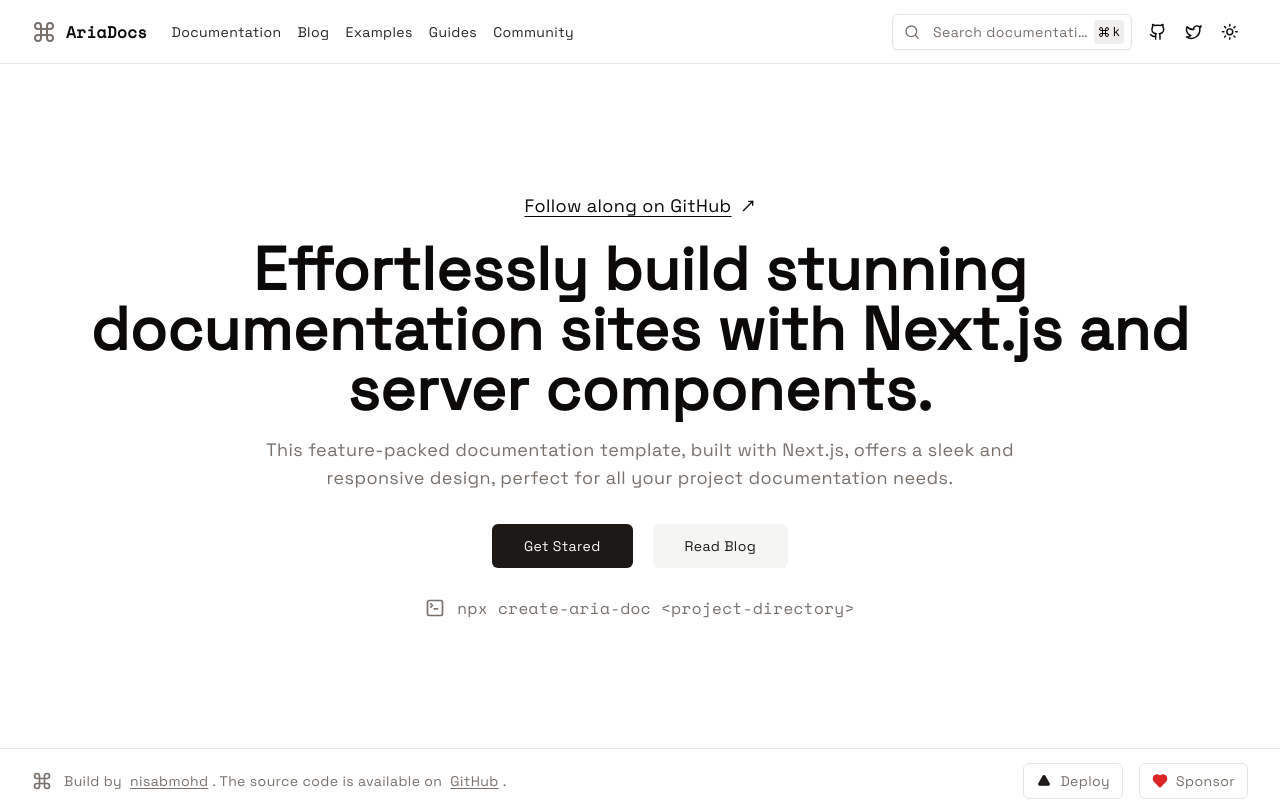
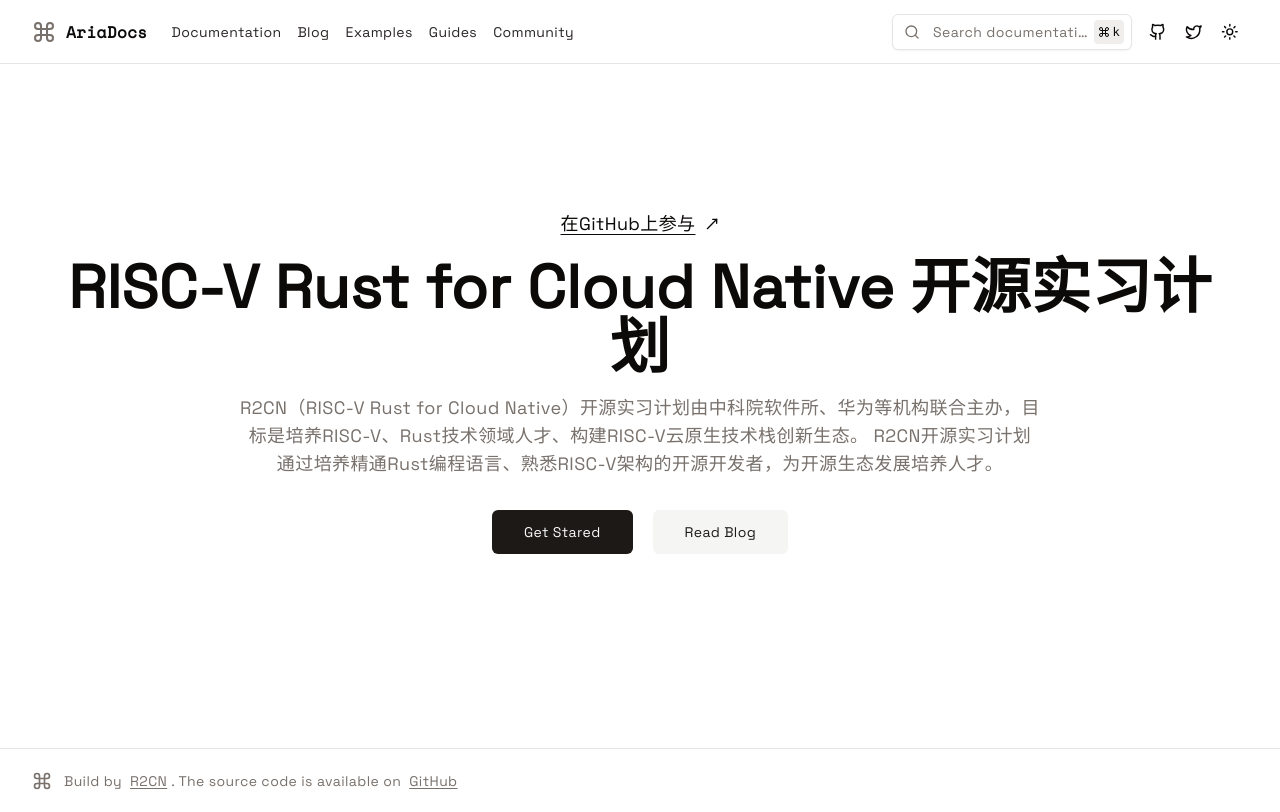
Before and after one commit to r2cn-dev/website, a Next.js app: page / in a window 1280 px wide. Built offline with nearby package versions, Linux system fonts and the light colour scheme.

Commit message:
Update docs

```diff
--- a/app/page.tsx
+++ b/app/page.tsx
@@ -1,27 +1,25 @@
 import { buttonVariants } from "@/components/ui/button";
 import { page_routes } from "@/lib/routes-config";
-import { MoveUpRightIcon, TerminalSquareIcon } from "lucide-react";
+import { MoveUpRightIcon } from "lucide-react";
 import Link from "next/link";
 
 export default function Home() {
   return (
     <div className="flex sm:min-h-[85.5vh] min-h-[85vh] flex-col items-center justify-center text-center px-2 sm:py-8 py-12">
       <Link
-        href="https://github.com/nisabmohd/Aria-Docs"
+        href="https://github.com/r2cn-dev"
         target="_blank"
         className="mb-5 sm:text-lg flex items-center gap-2 underline underline-offset-4 sm:-mt-12"
       >
-        Follow along on GitHub{" "}
+        在GitHub上参与{" "}
         <MoveUpRightIcon className="w-4 h-4 font-extrabold" />
       </Link>
       <h1 className="text-3xl font-bold mb-4 sm:text-6xl">
-        Effortlessly build stunning documentation sites with Next.js and server
-        components.
+        RISC-V Rust for Cloud Native 开源实习计划
       </h1>
       <p className="mb-8 sm:text-lg max-w-[800px] text-muted-foreground">
-        This feature-packed documentation template, built with Next.js, offers a
-        sleek and responsive design, perfect for all your project documentation
-        needs.
+        R2CN（RISC-V Rust for Cloud Native）开源实习计划由中科院软件所、华为等机构联合主办，目标是培养RISC-V、Rust技术领域人才、构建RISC-V云原生技术栈创新生态。
+        R2CN开源实习计划通过培养精通Rust编程语言、熟悉RISC-V架构的开源开发者，为开源生态发展培养人才。
       </p>
       <div className="flex flex-row items-center gap-5">
         <Link
@@ -41,10 +39,6 @@
           Read Blog
         </Link>
       </div>
-      <span className="flex flex-row items-start sm:gap-2 gap-0.5 text-muted-foreground text-md mt-7 -mb-12 max-[800px]:mb-12 font-code sm:text-base text-sm font-medium">
-        <TerminalSquareIcon className="w-5 h-5 sm:mr-1 mt-0.5" />
-        {"npx create-aria-doc <project-directory>"}
-      </span>
     </div>
   );
 }
--- a/components/footer.tsx
+++ b/components/footer.tsx
@@ -1,6 +1,5 @@
 import Link from "next/link";
-import { buttonVariants } from "./ui/button";
-import { CommandIcon, HeartIcon, TriangleIcon } from "lucide-react";
+import { CommandIcon } from "lucide-react";
 
 export function Footer() {
   return (
@@ -12,46 +11,20 @@
             Build by{" "}
             <Link
               className="px-1 underline underline-offset-2"
-              href="https://github.com/nisabmohd"
+              href="https://github.com/r2cn-dev"
             >
-              nisabmohd
+              R2CN
             </Link>
             . The source code is available on{" "}
             <Link
               className="px-1 underline underline-offset-2"
-              href="https://github.com/nisabmohd/Aria-Docs"
+              href="https://github.com/r2cn-dev/website"
             >
               GitHub
             </Link>
-            .
           </p>
-        </div>
-
-        <div className="gap-4 items-center hidden md:flex">
-          <FooterButtons />
         </div>
       </div>
     </footer>
   );
 }
-
-export function FooterButtons() {
-  return (
-    <>
-      <Link
-        href="https://vercel.com/templates/next.js/documentation-template"
-        className={buttonVariants({ variant: "outline", size: "sm" })}
-      >
-        <TriangleIcon className="h-[0.8rem] w-4 mr-2 text-primary fill-current" />
-        Deploy
-      </Link>
-      <Link
-        href="https://github.com/sponsors/nisabmohd"
-        className={buttonVariants({ variant: "outline", size: "sm" })}
-      >
-        <HeartIcon className="h-4 w-4 mr-2 text-red-600 fill-current" />
-        Sponsor
-      </Link>
-    </>
-  );
-}
--- a/components/leftbar.tsx
+++ b/components/leftbar.tsx
@@ -8,7 +8,6 @@
 import { Logo, NavMenu } from "./navbar";
 import { Button } from "./ui/button";
 import { AlignLeftIcon } from "lucide-react";
-import { FooterButtons } from "./footer";
 import { DialogTitle } from "./ui/dialog";
 import { ScrollArea } from "@/components/ui/scroll-area";
 import DocsMenu from "./docs-menu";
@@ -45,9 +44,6 @@
           <div className="mx-2 px-5">
             <DocsMenu isSheet />
           </div>
-          <div className="p-6 pb-4 flex gap-2.5">
-            <FooterButtons />
-          </div>
         </div>
       </SheetContent>
     </Sheet>
--- a/components/navbar.tsx
+++ b/components/navbar.tsx
@@ -27,7 +27,7 @@
   },
   {
     title: "Community",
-    href: "https://github.com/nisabmohd/Aria-Docs/discussions",
+    href: "https://github.com/r2cn-dev",
   },
 ];
 
@@ -52,7 +52,7 @@
             <Search />
             <div className="flex ml-2.5 sm:ml-0">
               <Link
-                href="https://github.com/nisabmohd/NexDocs"
+                href="https://github.com/r2cn-dev"
                 className={buttonVariants({ variant: "ghost", size: "icon" })}
               >
                 <GithubIcon className="h-[1.1rem] w-[1.1rem]" />
--- a/lib/routes-config.ts
+++ b/lib/routes-config.ts
@@ -9,37 +9,53 @@
 
 export const ROUTES: EachRoute[] = [
   {
-    title: "Getting Started",
-    href: "/getting-started",
+    title: "开源项目加入流程",
+    href: "/project-inclusion",
     noLink: true,
     items: [
-      { title: "Introduction", href: "/introduction" },
+      { title: "项目注册", href: "/register" },
+      { title: "项目审核", href: "/review" },
       {
-        title: "Installation",
-        href: "/installation",
-      },
-      { title: "Quick Start Guide", href: "/quick-start-guide" },
-      {
-        title: "Project Structure",
-        href: "/project-structure",
+        title: "添加导师/发布任务",
+        href: "/mentor-and-tasks",
+        noLink: true,
+        items: [
+          { title: "发布任务的要求", href: "/requirement" },
+          { title: "任务分级", href: "/task-level" },
+          { title: "任务Issue模板", href: "/template" },
+          { title: "任务Issue/PR标签管理与分值统计", href: "/labels" },
+        ],
       },
       {
-        title: "Components",
-        href: "/components",
-        items: [
-          { title: "Stepper", href: "/stepper" },
-          { title: "Tabs", href: "/tabs" },
-          { title: "Note", href: "/note" },
-          { title: "Code Block", href: "/code-block" },
-          { title: "Image & Link", href: "/image-link" },
-          { title: "Custom", href: "/custom" },
-        ],
+        title: "任务完成情况定期评审",
+        href: "/task-periodic-review",
       },
-      { title: "Themes", href: "/themes" },
+    ],
+  },
+  {
+    title: "学生实习流程",
+    href: "/student",
+    noLink: true,
+    items: [
+      { title: "学生注册与审核", href: "/register" },
       {
-        title: "Customize",
-        href: "/customize",
+        title: "任务领取与确认",
+        href: "/assign",
       },
+      { title: "导师辅导学生", href: "/guidance" },
+      {
+        title: "提交成果",
+        href: "/commit",
+      },
+      {
+        title: "积分统计与奖金发放",
+        href: "/statistic",
+      },
+      {
+        title: "实习证明申请",
+        href: "/certificate",
+      },
+
     ],
   },
 ];
```
Also changed, not shown: 13 other files (tests, documents, lock files or other folders).
